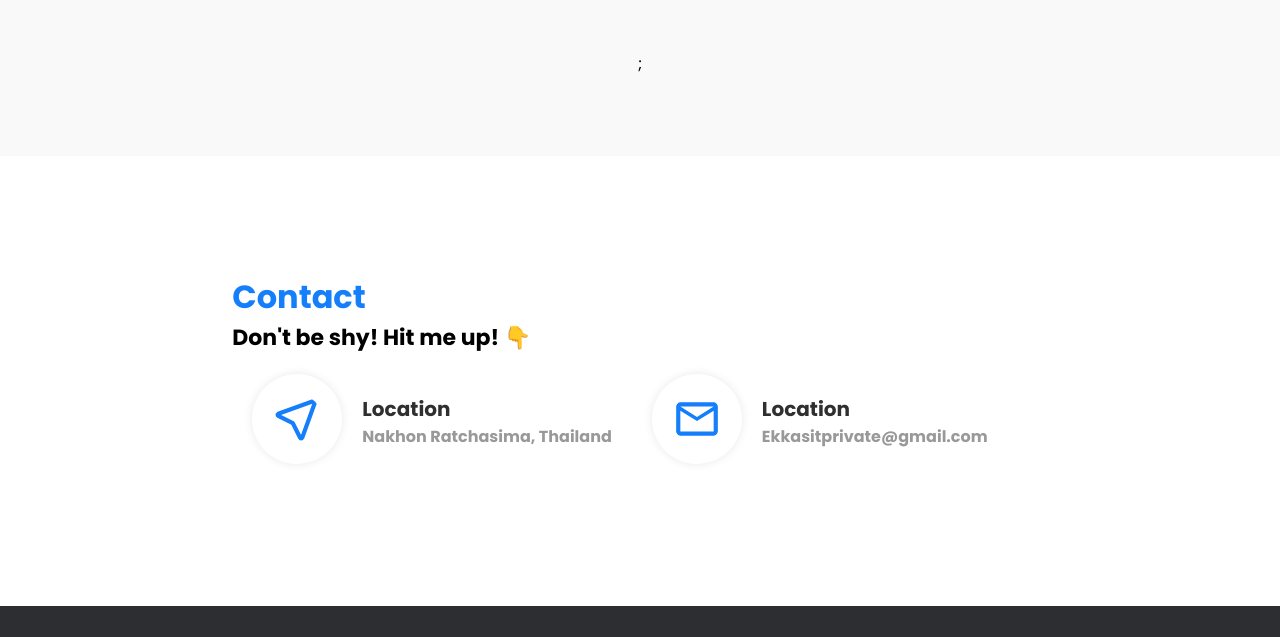
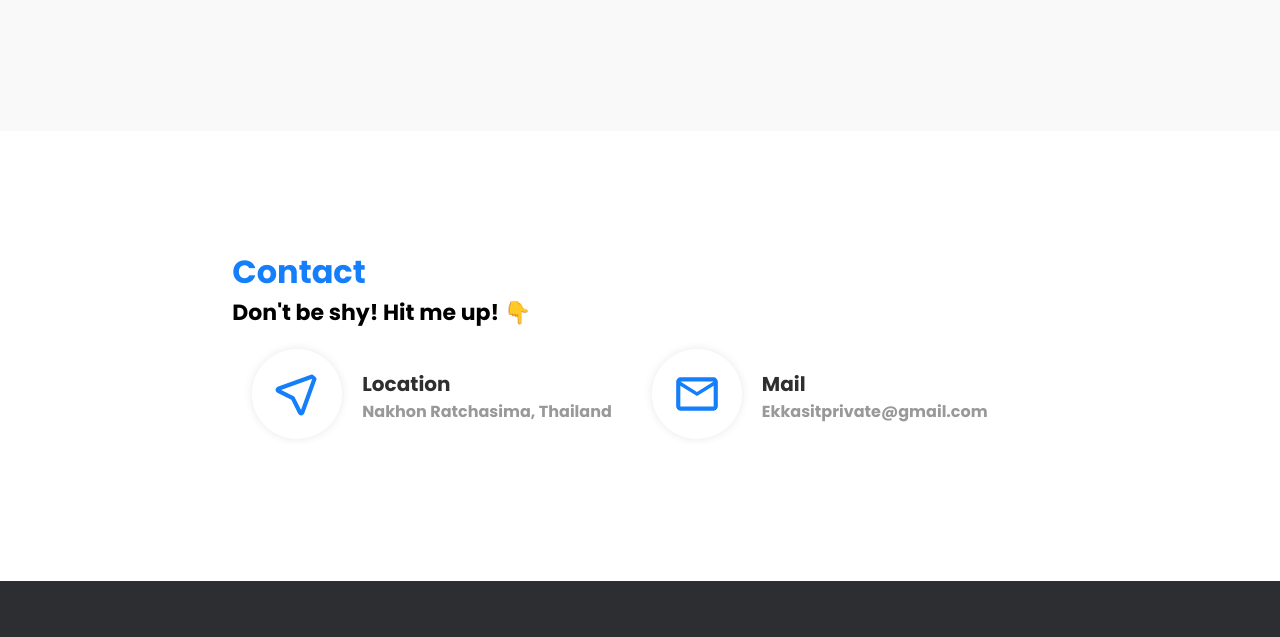
Before and after one commit to ekkasitProject/resume, a React (Vite) app: page / in a window 1280 px wide. Shown: the part 1859-2496 px from the top of the page. Built offline with nearby package versions, Linux system fonts and the light colour scheme.

Commit message:
edit bug contact

```diff
--- a/src/components/Contact/Contact.jsx
+++ b/src/components/Contact/Contact.jsx
@@ -16,7 +16,8 @@ const Contact = () => {
           </span>
           <MdOutlineMailOutline className={classes.icon} />
           <span>
-            Location <p className={classes.detail}>Ekkasitprivate@gmail.com</p>
+            Mail
+            <p className={classes.detail}>Ekkasitprivate@gmail.com</p>
           </span>
         </div>
       </div>
--- a/src/components/Project/Project.jsx
+++ b/src/components/Project/Project.jsx
@@ -7,7 +7,6 @@ const Project = () => {
       <div id="project" className={classes.container}>
         PORTFOLIO COMMING SOON 📍
       </div>
-      ;
     </Card>
   );
 };
```
